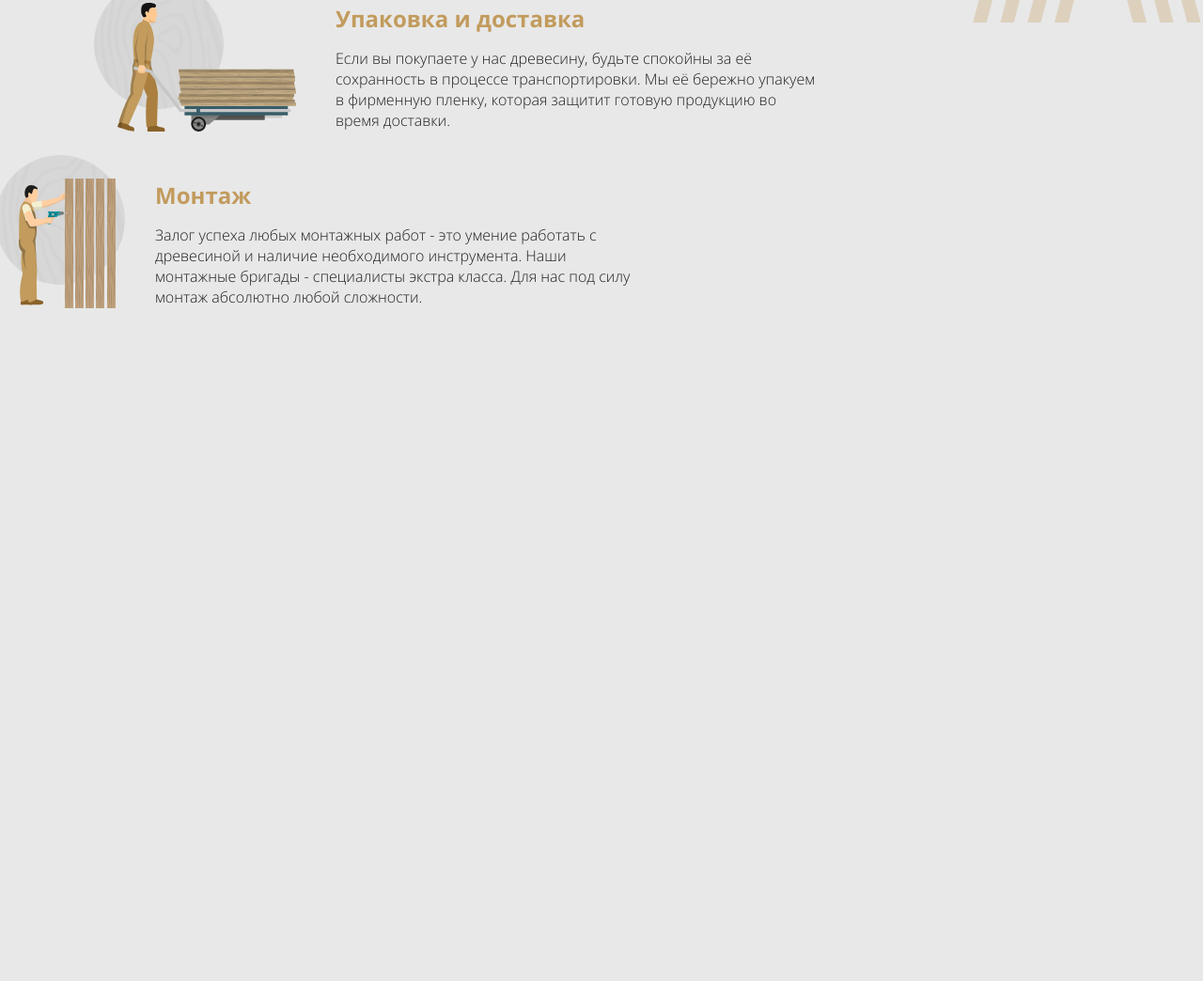
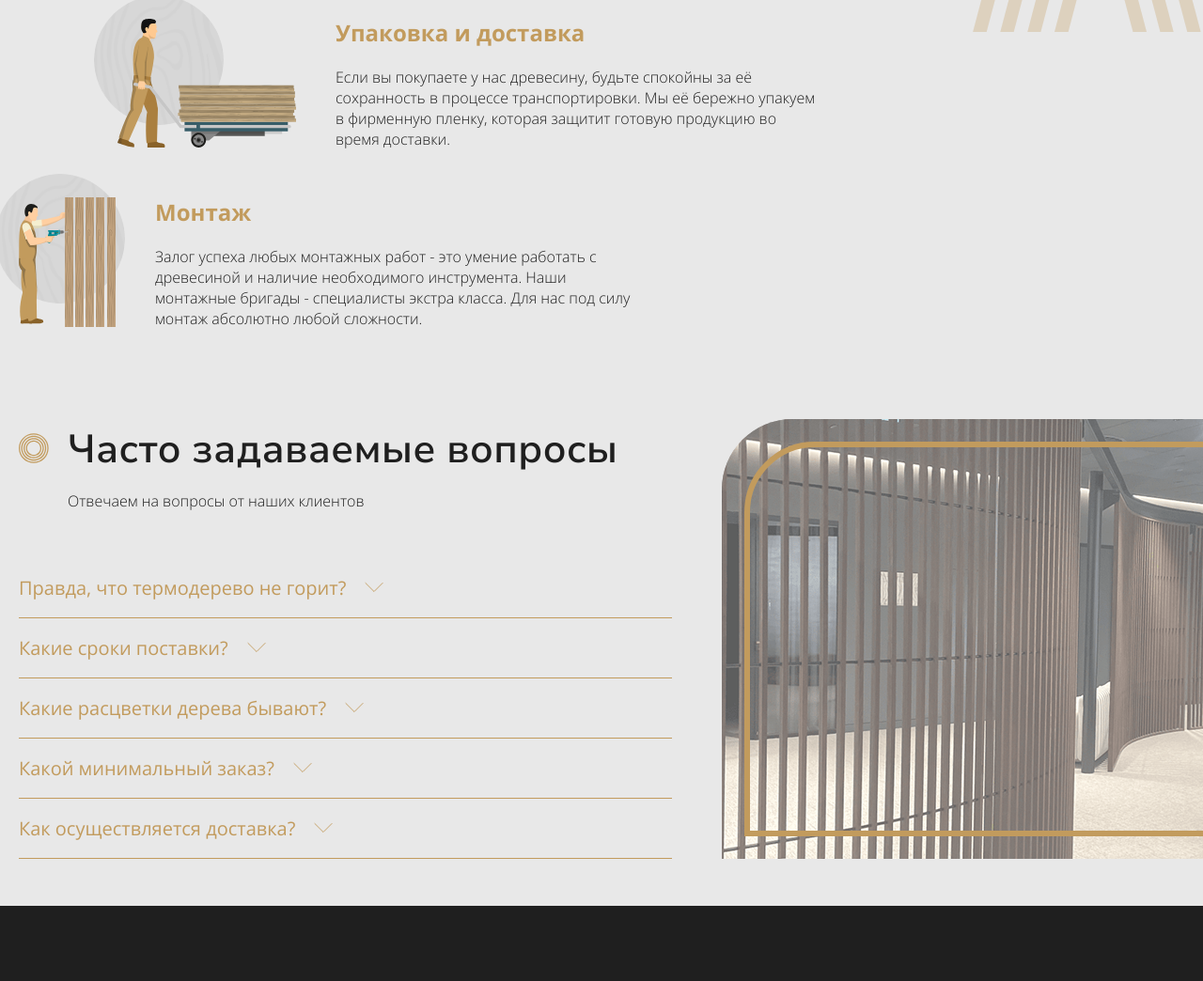
Before and after one commit to AzizSobirov/wooden-space.ru, an Astro site: page / in a window 1280 px wide. Shown: the part 7087-8131 px from the top of the page at 94% size. Before the commit the page ends 7466 px from the top, so only its background shows below. Built offline with nearby package versions, Linux system fonts and the light colour scheme; Astro itself is replaced by a stand-in of ours.

Commit message:
16.02.2025

```diff
--- a/src/App.astro
+++ b/src/App.astro
@@ -41,7 +41,7 @@ const { title } = Astro.props;
       <!-- Main -->
       <slot />
       <!-- The Footer -->
-      <!-- <Footer /> -->
+      <Footer />
       <!-- Modal -->
       <Modal />
       <slot name="footer" />
--- a/src/assets/scss/styles.scss
+++ b/src/assets/scss/styles.scss
@@ -30,4 +30,4 @@ section {
   }
 }
 
-// @include show(".production", true, false);
+// @include show(".faq2", true, true);
--- /dev/null
+++ b/src/components/blocks/Faq.astro
@@ -0,0 +1,145 @@
+---
+import { Section, Header, P, Image, Icon, Button, Accordion } from "ui";
+---
+
+<!-- Faq -->
+<Section name="faq">
+  <Header
+    title="Часто задаваемые вопросы"
+    desc="Отвечаем на вопросы от наших клиентов"
+  />
+
+  <div class="faq__list" data-accordion>
+    <Accordion title="Правда, что термодерево не горит?">
+      Нет, это не правда. Термодерево – это по-прежнему 100% натуральное дерево.
+      И оно горит. Но небольшое преимущество все-таки есть: термодерево гораздо
+      сложнее поджечь и оно очень медленно и долго разгорается, в отличие от
+      нетермированной доски.
+    </Accordion>
+    <Accordion title="Какие сроки поставки?">
+      Нет, это не правда. Термодерево – это по-прежнему 100% натуральное дерево.
+      И оно горит. Но небольшое преимущество все-таки есть: термодерево гораздо
+      сложнее поджечь и оно очень медленно и долго разгорается, в отличие от
+      нетермированной доски.
+    </Accordion>
+    <Accordion title="Какие расцветки дерева бывают?">
+      Нет, это не правда. Термодерево – это по-прежнему 100% натуральное дерево.
+      И оно горит. Но небольшое преимущество все-таки есть: термодерево гораздо
+      сложнее поджечь и оно очень медленно и долго разгорается, в отличие от
+      нетермированной доски.
+    </Accordion>
+    <Accordion title="Какой минимальный заказ?">
+      Нет, это не правда. Термодерево – это по-прежнему 100% натуральное дерево.
+      И оно горит. Но небольшое преимущество все-таки есть: термодерево гораздо
+      сложнее поджечь и оно очень медленно и долго разгорается, в отличие от
+      нетермированной доски.
+    </Accordion>
+    <Accordion title="Как осуществляется доставка?">
+      Нет, это не правда. Термодерево – это по-прежнему 100% натуральное дерево.
+      И оно горит. Но небольшое преимущество все-таки есть: термодерево гораздо
+      сложнее поджечь и оно очень медленно и долго разгорается, в отличие от
+      нетермированной доски.
+    </Accordion>
+  </div>
+
+  <div class="faq__img">
+    <Image src="faq.png" />
+  </div>
+</Section>
+
+<style lang="scss" is:global>
+  @use "scss/helpers" as *;
+
+  .faq {
+    position: relative;
+
+    .container {
+      display: flex;
+      flex-direction: column;
+      align-items: flex-start;
+      gap: rem(50);
+
+      @include media("lg") {
+        gap: rem(20);
+      }
+    }
+
+    &__list {
+      padding-right: rem(20);
+      width: 100%;
+      max-width: rem(715);
+      max-height: rem(405);
+      display: flex;
+      flex-direction: column;
+      overflow: auto;
+
+      &::-webkit-scrollbar {
+        width: rem(10);
+      }
+
+      &::-webkit-scrollbar-track {
+        background: #fff;
+        border-radius: 9999px;
+      }
+
+      &::-webkit-scrollbar-thumb {
+        background: var(--primary);
+        border-radius: 9999px;
+      }
+
+      @include media("xl") {
+        max-width: rem(580);
+      }
+      @include media("lg") {
+        padding-right: 0;
+        max-width: 100%;
+        max-height: 100%;
+      }
+    }
+
+    &__img {
+      position: absolute;
+      bottom: rem(50);
+      left: 50%;
+      transform: translate(20%, 0);
+      height: rem(468);
+      border-radius: rem(75) 0 0 0;
+      overflow: hidden;
+
+      @include media("xl") {
+        height: rem(340);
+      }
+      @include media("lg") {
+        display: none;
+      }
+
+      &::before {
+        content: "";
+        position: absolute;
+        top: 0;
+        left: 0;
+        width: 100%;
+        height: 100%;
+        background: rgba($color: #fff, $alpha: 0.35);
+      }
+
+      &::after {
+        content: "";
+        position: absolute;
+        margin: rem(24);
+        top: 0;
+        left: 0;
+        width: calc(100% - rem(48));
+        height: calc(100% - rem(48));
+        border: rem(6) solid var(--primary);
+        border-radius: inherit;
+      }
+
+      img {
+        height: 100%;
+        width: auto;
+        object-fit: cover;
+      }
+    }
+  }
+</style>
--- a/src/components/blocks/index.ts
+++ b/src/components/blocks/index.ts
@@ -8,3 +8,4 @@ export { default as Application } from "./Application.astro";
 export { default as Acquaintance } from "./Acquaintance.astro";
 export { default as Clients } from "./Clients.astro";
 export { default as Production } from "./Production.astro";
+export { default as Faq } from "./Faq.astro";
--- a/src/components/layout/Footer/index.astro
+++ b/src/components/layout/Footer/index.astro
@@ -10,7 +10,9 @@ import { Image, Icon, H3 } from "ui";
   @use "scss/helpers" as *;
 
   .footer {
-    padding: rem(50) 0;
+    padding: rem(55) 0 rem(25);
+    width: 100%;
+    background: var(--text-color);
 
     @include media("xl") {
       padding-bottom: rem(120);
--- a/src/components/ui/Accordion.astro
+++ b/src/components/ui/Accordion.astro
@@ -1,5 +1,5 @@
 ---
-import { H4 } from "ui";
+import { H4, P } from "ui";
 
 interface Props {
   title: string;
@@ -14,22 +14,23 @@ const { title } = Astro.props;
     <div class="accordion__header-title">{title}</div>
     <div class="accordion__header-icon icon">
       <svg
-        width="40"
-        height="40"
-        viewBox="0 0 40 40"
+        width="22"
+        height="11"
+        viewBox="0 0 22 11"
         fill="none"
         xmlns="http://www.w3.org/2000/svg"
       >
-        <circle cx="20" cy="20" r="19.5" stroke="currentColor"></circle>
         <path
-          d="M28.0282 20.6034C28.2234 20.4081 28.2234 20.0915 28.0282 19.8963L24.8462 16.7143C24.6509 16.519 24.3343 16.519 24.1391 16.7143C23.9438 16.9095 23.9438 17.2261 24.1391 17.4214L26.9675 20.2498L24.1391 23.0782C23.9438 23.2735 23.9438 23.5901 24.1391 23.7854C24.3343 23.9806 24.6509 23.9806 24.8462 23.7854L28.0282 20.6034ZM12.8254 20.7498H27.6746L27.6746 19.7498H12.8254L12.8254 20.7498Z"
-          fill="currentColor"></path>
+          d="M21 0.5L11 10.5L1 0.500002"
+          stroke="currentColor"
+          stroke-linecap="round"
+          stroke-linejoin="round"></path>
       </svg>
     </div>
   </div>
   <div class="accordion__body">
     <div class="accordion__content">
-      <slot />
+      <P><slot /></P>
     </div>
     <slot name="footer" />
   </div>
@@ -43,18 +44,24 @@ const { title } = Astro.props;
 
     &__header {
       position: relative;
+      padding: rem(18) 0;
       width: 100%;
+      color: var(--primary);
       cursor: pointer;
+      border-bottom: rem(1) solid var(--primary);
       display: flex;
       align-items: center;
-      justify-content: space-between;
+      justify-content: flex-start;
       gap: rem(20);
+
+      @include media("xs") {
+        padding: rem(15) 0;
+        gap: rem(15);
+      }
 
       &-title {
         color: inherit;
         font-size: rem(20);
-        font-weight: 700;
-        font-family: var(--font-secondary);
         transition: var(--transition-ease);
 
         @include media("xl") {
@@ -62,17 +69,16 @@ const { title } = Astro.props;
         }
         @include media("sm") {
           font-size: rem(16);
-          font-weight: 600;
         }
       }
 
       &-icon {
         color: inherit;
         transition: var(--transition-ease);
-        --icon-size: #{rem(40)};
+        --icon-size: #{rem(20)};
 
         @include media("sm") {
-          --icon-size: #{rem(32)};
+          --icon-size: #{rem(16)};
         }
       }
 
@@ -80,7 +86,7 @@ const { title } = Astro.props;
         color: var(--primary);
 
         .icon {
-          transform: rotate(90deg);
+          transform: rotate(180deg);
         }
       }
     }
@@ -102,6 +108,14 @@ const { title } = Astro.props;
         padding-left: 24px;
         list-style-type: disc;
       }
+
+      @include media("sm") {
+        padding: rem(15) 0;
+
+        .text-p {
+          font-size: rem(15);
+        }
+      }
     }
   }
 </style>
--- a/src/pages/index.astro
+++ b/src/pages/index.astro
@@ -1,30 +1,20 @@
 ---
 import App from "@/App.astro";
-import {
-  Hero,
-  Products,
-  WhyUs,
-  Rate,
-  Projects,
-  Team,
-  Application,
-  Acquaintance,
-  Clients,
-  Production,
-} from "blocks";
+import * as Blocks from "blocks";
 ---
 
 <App title="Главная">
   <main>
-    <Hero isMain />
-    <Products />
-    <WhyUs />
-    <Rate />
-    <Projects />
-    <Team />
-    <Application />
-    <Acquaintance />
-    <Clients />
-    <Production />
+    <Blocks.Hero isMain />
+    <Blocks.Products />
+    <Blocks.WhyUs />
+    <Blocks.Rate />
+    <Blocks.Projects />
+    <Blocks.Team />
+    <Blocks.Application />
+    <Blocks.Acquaintance />
+    <Blocks.Clients />
+    <Blocks.Production />
+    <Blocks.Faq />
   </main>
 </App>
```
Also changed, not shown: public/assets/img/faq.png (added).
